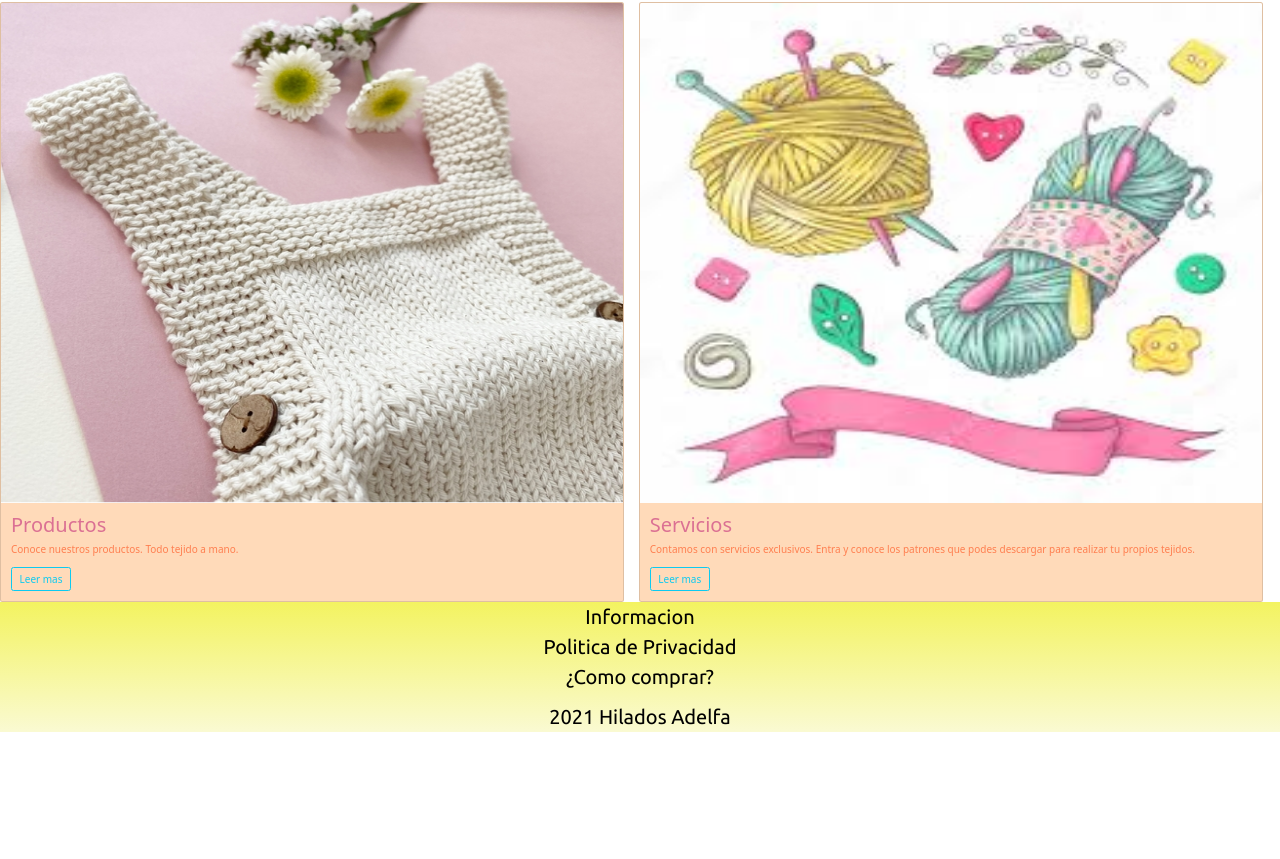
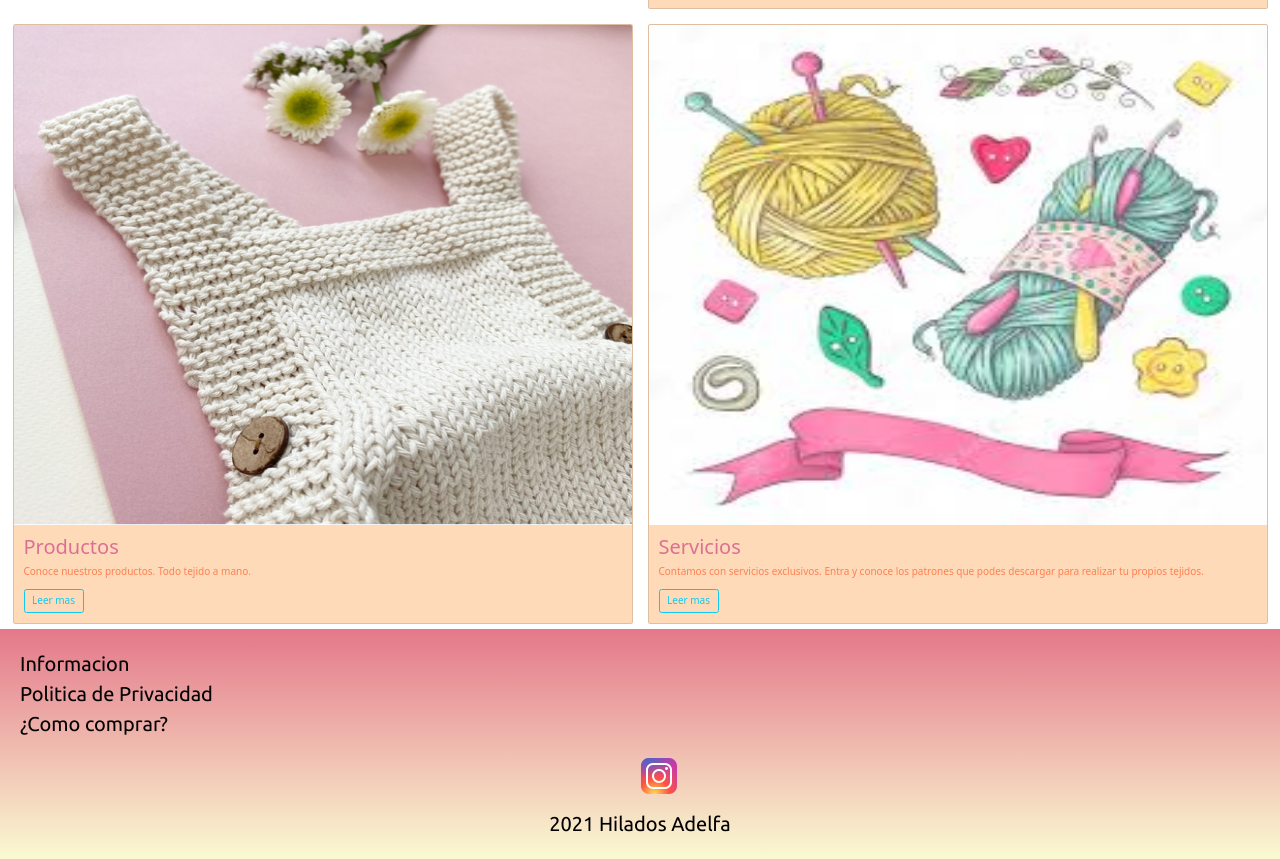
Before and after one commit to roinagaki/ProyectoAdelfa, a website: page index.html in a window 1280 px wide. Shown: the part 1582-2441 px from the top of the page. Before the commit the page ends 2314 px from the top, so only its background shows below. Drawn offline with nearby package versions, Linux system fonts and the light colour scheme.

Commit message:
Cambio footer

```diff
--- a/index.html
+++ b/index.html
@@ -115,11 +115,17 @@
     <footer class="footer-text">
        <ol class="list-unstyled">
            <li>Informacion</li>
-           <li> Politica de Privacidad</li>
-            <li>¿Como comprar?</li>
+           <li>Politica de Privacidad</li>
+           <li>¿Como comprar?</li>
         </ol>
 
-           2021 Hilados Adelfa
+        <div class="redes">
+          <ul><li><a href="#" target="_blank"><img src="/Img/icons8-instagram-48.png" alt="Instagram"></li></ul>
+          </a>
+        </div>
+
+         <div class="marca"><p>2021 Hilados Adelfa</p></div>
+
         </footer>
 
 
--- a/scss/base/_reset.scss
+++ b/scss/base/_reset.scss
@@ -1,6 +1,8 @@
 * {
     margin: 0;
-    padding: 0; }
+    padding: 0;
+    box-sizing: border-box;
+}
 
 html{
         font-size: 62.5%;
--- a/scss/layout/_footer.scss
+++ b/scss/layout/_footer.scss
@@ -1,12 +1,61 @@
 footer{
-    background: linear-gradient(to bottom,rgb(243, 243, 96), lightgoldenrodyellow) ;
+    background: linear-gradient(to bottom,rgb(228, 120, 138), lightgoldenrodyellow) ;
     font-family: 'Ubuntu', sans-serif;
     font-size: 2rem;
-    text-align: center;
     color: black;
     font-size: 2rem;
-
+    box-sizing: border-box;
+    padding: 1rem;
 
 
 
 }
+
+.list-unstyled{
+    text-align: left;
+    margin: 0.5rem;
+    padding: 0.5rem;
+}
+
+.marca{
+    text-align: center;
+    align-items: center ;
+
+}
+
+.redes{
+  display: flex;
+  align-items: center;
+  justify-content: center;
+
+
+}
+
+.redes ul li {
+    display: inline-block;
+    margin: 0px 5px;
+    width: 50px;
+    height: 50px;
+    text-align: center;
+
+}
+
+.redes ul li a {
+    display: block;
+    padding: 0px 10px;
+    line-height: 50px;
+    font-size: 18px;
+    transition: .2s;
+
+}
+
+.redes ul:hover a {
+    filter: blur(2px);
+
+}
+
+.reded ul li a:hover {
+    transform: translateY(-3px) scale(1.05);
+    box-shadow: 0px 5px 5px 0px;
+    filter: none;
+}
--- a/scss/layout/_main.scss
+++ b/scss/layout/_main.scss
@@ -10,6 +10,7 @@
 
 #fondo-nosotros{
     background-color: #f7aa67;
+    margin: 0.5rem;
 }
 
 .card-text{
@@ -19,7 +20,14 @@
 }
 
 .row {
-    margin-right: 1rem;
+    margin: 0.5rem;
+
+}
+
+.carousel{
+    margin: 0.5rem;
+    padding: 0.5rem;
+
 }
 
 td{
```
Also changed, not shown: Img/Instagram.jpg (added), Img/icons8-instagram-48.png (added), css/estilos.css.
